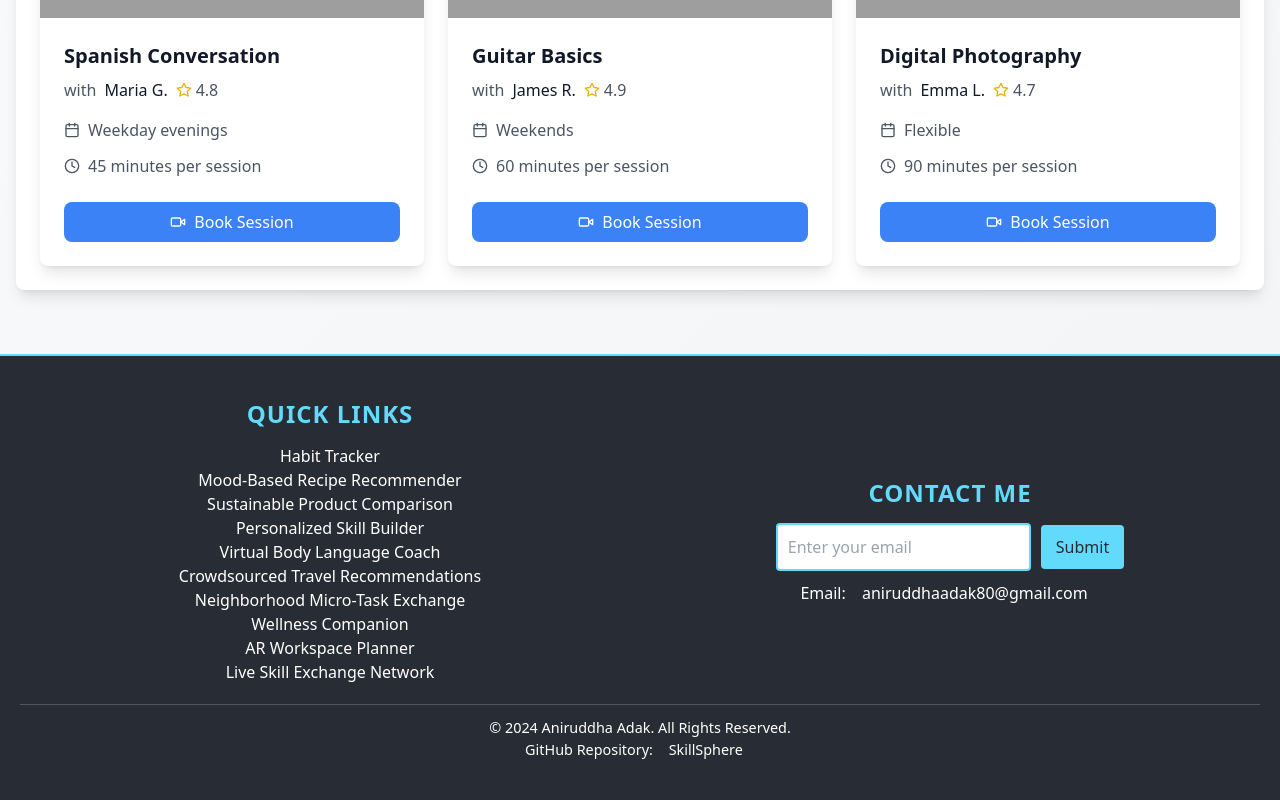
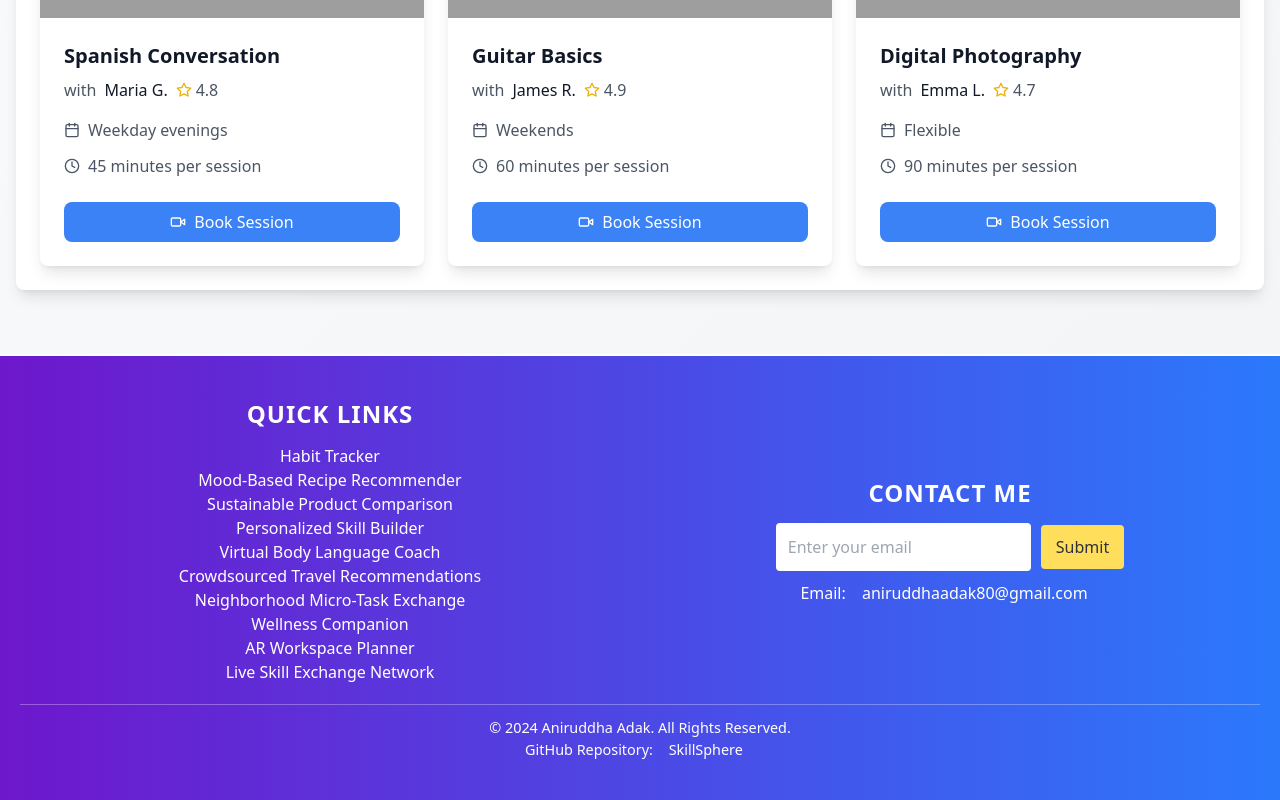
Before and after one commit to aniruddhaadak80/SkillSphere, a React (Vite) app: page /skillexchange in a window 1280 px wide. Shown: the part 366-1166 px from the top of the page. Built offline with nearby package versions, Linux system fonts and the light colour scheme; grey boxes are pictures that could not be loaded.

Commit message:
Update Footer.css

```diff
--- a/src/components/Footer.css
+++ b/src/components/Footer.css
@@ -1,11 +1,12 @@
 /* Footer.css */
 .footer {
-    background-color: #282c34; /* Darker background for contrast */
+    background: linear-gradient(to right, #6a11cb, #2575fc); /* Gradient background */
     color: #ffffff; /* White text for readability */
     text-align: center;
     padding: 40px 20px; /* Increased padding for better spacing */
-    border-top: 2px solid #61dafb; /* Blue top border for style */
+    border-top: 2px solid #ffffff; /* White top border for style */
     position: relative;
+    overflow: hidden; /* Hide overflow for animation */
 }
 
 /* Container for footer content */
@@ -28,7 +29,6 @@
     margin-bottom: 12px; /* Spacing below title */
     text-transform: uppercase; /* Uppercase for style */
     letter-spacing: 1px; /* Space between letters */
-    color: #61dafb; /* Title color */
 }
 
 /* Remove default list styles */
@@ -48,9 +48,9 @@
 
 /* Hover effects for links */
 .footer-link:hover {
-    color: #61dafb; /* Change color on hover */
-    background-color: rgba(97, 218, 251, 0.2); /* Light background on hover */
-    transform: translateY(-2px); /* Slight lift effect */
+    color: #ffdd57; /* Change color on hover */
+    background-color: rgba(255, 221, 87, 0.3); /* Light background on hover */
+    transform: translateY(-3px); /* Slight lift effect */
 }
 
 /* Styling for contact section */
@@ -66,39 +66,43 @@
     margin: 10px 0; /* Spacing around form */
 }
 
+/* Input field styles */
 .email-input {
     padding: 10px; /* Padding inside the input */
-    border: 2px solid #61dafb; /* Border color */
+    border: 2px solid #ffffff; /* White border */
     border-radius: 4px; /* Rounded corners */
     outline: none; /* Remove outline */
     margin-right: 10px; /* Space between input and button */
-    transition: border-color 0.3s ease; /* Smooth transition for border */
+    transition: border-color 0.3s ease, box-shadow 0.3s ease; /* Smooth transition */
 }
 
+/* Focus effect for input */
 .email-input:focus {
-    border-color: #21a1f1; /* Change border color on focus */
+    border-color: #ffdd57; /* Change border color on focus */
+    box-shadow: 0 0 5px rgba(255, 221, 87, 0.5); /* Glow effect */
 }
 
 /* Submit button styles */
 .submit-button {
     padding: 10px 15px; /* Button padding */
-    background-color: #61dafb; /* Button color */
+    background-color: #ffdd57; /* Button color */
     color: #282c34; /* Button text color */
     border: none; /* No border */
     border-radius: 4px; /* Rounded corners */
     cursor: pointer; /* Pointer on hover */
-    transition: background-color 0.3s ease; /* Smooth transition */
+    transition: background-color 0.3s ease, transform 0.3s ease; /* Smooth transition */
 }
 
 /* Hover effect for button */
 .submit-button:hover {
-    background-color: #21a1f1; /* Darker blue on hover */
+    background-color: #ffd700; /* Darker yellow on hover */
+    transform: scale(1.05); /* Slightly enlarge button */
 }
 
 /* Bottom footer section */
 .footer-bottom {
     font-size: 0.9rem; /* Slightly larger font for visibility */
-    border-top: 1px solid rgba(255, 255, 255, 0.2); /* Subtle separator line */
+    border-top: 1px solid rgba(255, 255, 255, 0.3); /* Subtle separator line */
     padding-top: 12px; /* Spacing above text */
 }
 
@@ -114,3 +118,32 @@
         width: 40%; /* Width for each section */
     }
 }
+
+/* Animation effect for footer */
+.footer::before {
+    content: '';
+    position: absolute;
+    top: 0;
+    left: 0;
+    right: 0;
+    bottom: 0;
+    background: rgba(255, 255, 255, 0.1);
+    pointer-events: none;
+    z-index: 0; /* Behind other elements */
+    animation: pulse 5s infinite; /* Pulse animation */
+}
+
+@keyframes pulse {
+    0% {
+        transform: scale(1);
+        opacity: 0.1;
+    }
+    50% {
+        transform: scale(1.1);
+        opacity: 0.5;
+    }
+    100% {
+        transform: scale(1);
+        opacity: 0.1;
+    }
+}
```
